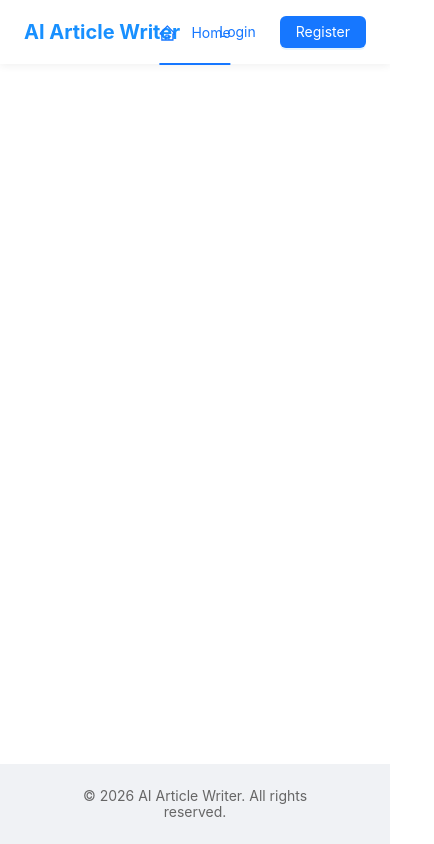
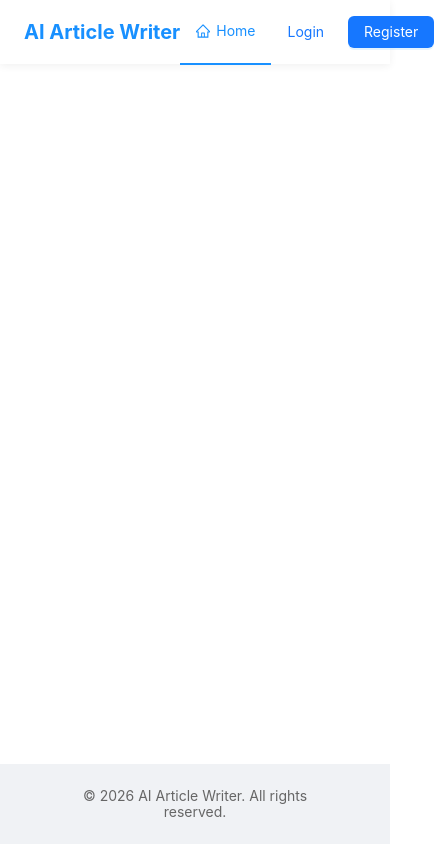
Before and after one commit to Aimer779/ai-article-writer, a Vue app in the folder frontend/: page / in a window 390 px wide. Shown: the whole page, 434 px wide, since content can reach past the window. Built offline with nearby package versions, Linux system fonts and the light colour scheme; no server answers.

Commit message:
refactor(frontend): replace horizontal menu with router-link tabs in header
- Replace a-menu mode=horizontal with custom router-link nav tabs
- Fix responsive collapse issue caused by ant-design menu width calculation
- Rename My Articles to History in header, router, home and detail pages

```diff
--- a/frontend/src/components/GlobalHeader.vue
+++ b/frontend/src/components/GlobalHeader.vue
@@ -9,13 +9,17 @@
       </div>
 
       <!-- Center: Navigation -->
-      <a-menu
-        v-model:selectedKeys="selectedKeys"
-        mode="horizontal"
-        :items="menuItems"
-        class="nav-menu"
-        @click="handleMenuClick"
-      />
+      <nav class="nav-wrapper">
+        <router-link
+          v-for="item in menuItems"
+          :key="item.key"
+          :to="item.key"
+          :class="['nav-tab', { active: route.path === item.key }]"
+        >
+          <component :is="item.icon" />
+          <span>{{ item.label }}</span>
+        </router-link>
+      </nav>
 
       <!-- Right: User Actions -->
       <div class="user-actions">
@@ -44,9 +48,9 @@
 </template>
 
 <script setup lang="ts">
-import { ref, computed, watch, h } from 'vue'
+import { computed } from 'vue'
 import { useRouter, useRoute } from 'vue-router'
-import { message, type MenuProps } from 'ant-design-vue'
+import { message } from 'ant-design-vue'
 import {
   HomeOutlined,
   EditOutlined,
@@ -62,38 +66,20 @@ const router = useRouter()
 const route = useRoute()
 const loginUserStore = useLoginUserStore()
 
-const selectedKeys = ref<string[]>([route.path])
-
-const menuItems = computed<MenuProps['items']>(() => {
-  const items: MenuProps['items'] = [
-    {
-      key: '/',
-      label: 'Home',
-      icon: () => h(HomeOutlined),
-    },
+const menuItems = computed(() => {
+  const items = [
+    { key: '/', label: 'Home', icon: HomeOutlined },
   ]
 
   if (loginUserStore.isLoggedIn) {
     items.push(
-      {
-        key: '/create',
-        label: 'Create',
-        icon: () => h(EditOutlined),
-      },
-      {
-        key: '/articles',
-        label: 'My Articles',
-        icon: () => h(UnorderedListOutlined),
-      },
+      { key: '/create', label: 'Create', icon: EditOutlined },
+      { key: '/articles', label: 'History', icon: UnorderedListOutlined },
     )
   }
 
   if (loginUserStore.isAdmin) {
-    items.push({
-      key: '/admin/userManage',
-      label: 'Management',
-      icon: () => h(SettingOutlined),
-    })
+    items.push({ key: '/admin/userManage', label: 'Management', icon: SettingOutlined })
   }
 
   return items
@@ -103,18 +89,7 @@ const displayName = computed(() => {
   return loginUserStore.loginUser.userName || loginUserStore.loginUser.userAccount || 'User'
 })
 
-watch(
-  () => route.path,
-  (path) => {
-    selectedKeys.value = [path]
-  },
-)
-
-const handleMenuClick: MenuProps['onClick'] = ({ key }) => {
-  router.push(String(key))
-}
-
-const handleUserMenuClick: MenuProps['onClick'] = async ({ key }) => {
+const handleUserMenuClick = async ({ key }: { key: string }) => {
   if (key === 'logout') {
     const response = await loginUserStore.logout()
     if (response.data.code === 0) {
@@ -142,9 +117,7 @@ const handleUserMenuClick: MenuProps['onClick'] = async ({ key }) => {
 .header-content {
   display: flex;
   align-items: center;
-  justify-content: space-between;
   width: 100%;
-  position: relative;
 }
 
 /* Left: Logo */
@@ -164,25 +137,35 @@ const handleUserMenuClick: MenuProps['onClick'] = async ({ key }) => {
 }
 
 /* Center: Navigation */
-.nav-menu {
-  position: absolute;
-  left: 50%;
-  transform: translateX(-50%);
-  border-bottom: none;
-  background: transparent;
+.nav-wrapper {
+  flex: 1;
+  display: flex;
+  justify-content: center;
+  align-items: center;
+  gap: 8px;
 }
 
-.nav-menu :deep(.ant-menu-item) {
+.nav-tab {
   display: inline-flex;
   align-items: center;
   gap: 6px;
   padding: 0 16px;
   line-height: 64px;
+  color: rgba(0, 0, 0, 0.65);
+  text-decoration: none;
+  font-size: 14px;
+  transition: color 0.3s;
+  border-bottom: 2px solid transparent;
+  white-space: nowrap;
 }
 
-.nav-menu :deep(.ant-menu-item .anticon) {
-  font-size: 16px;
-  margin-right: 0;
+.nav-tab:hover {
+  color: #1890ff;
+}
+
+.nav-tab.active {
+  color: #1890ff;
+  border-bottom-color: #1890ff;
 }
 
 /* Right: User Actions */
--- a/frontend/src/pages/HomePage.vue
+++ b/frontend/src/pages/HomePage.vue
@@ -14,7 +14,7 @@
           </a-button>
           <a-button size="large" @click="router.push('/articles')">
             <FileTextOutlined />
-            My Articles
+            History
           </a-button>
         </div>
       </div>
--- a/frontend/src/pages/article/ArticleDetailPage.vue
+++ b/frontend/src/pages/article/ArticleDetailPage.vue
@@ -5,7 +5,7 @@
       <div class="detail-header">
         <a-breadcrumb>
           <a-breadcrumb-item>
-            <router-link to="/articles">My Articles</router-link>
+            <router-link to="/articles">History</router-link>
           </a-breadcrumb-item>
           <a-breadcrumb-item>Article Detail</a-breadcrumb-item>
         </a-breadcrumb>
--- a/frontend/src/router/index.ts
+++ b/frontend/src/router/index.ts
@@ -24,7 +24,7 @@ const router = createRouter({
     },
     {
       path: '/articles',
-      name: 'My Articles',
+      name: 'History',
       component: () => import('@/pages/article/ArticleListPage.vue'),
       meta: {
         requiresAuth: true,
```
Also changed, not shown: 1 other file (tests, documents, lock files or other folders).
